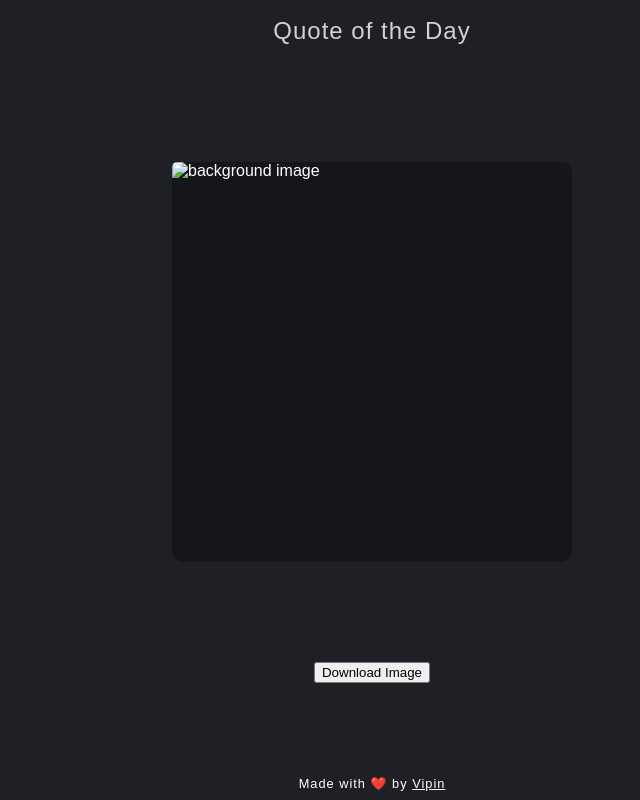
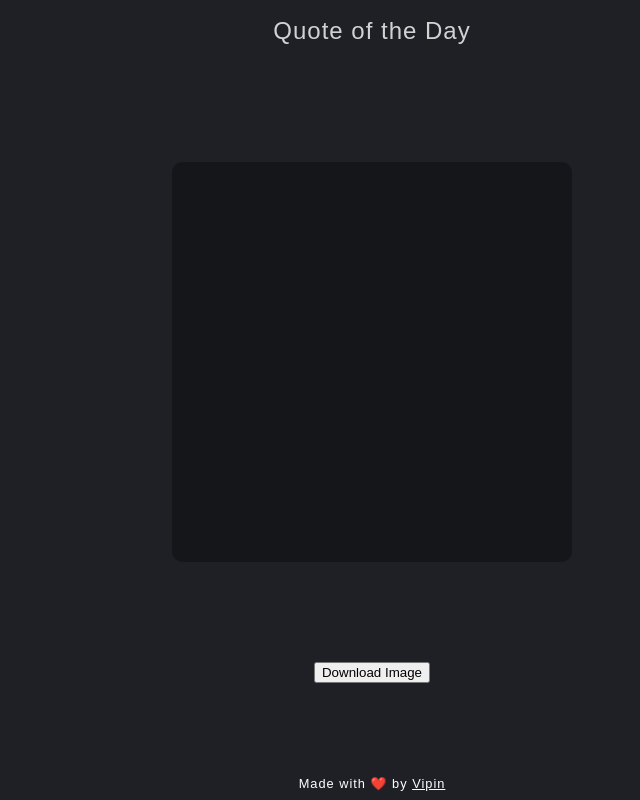
Before and after one commit to imvpn22/qotd, a plain HTML site: page index.html in a window 1280 px wide. Shown: the whole page, without its empty margins (268-908 px from the left). Drawn offline with Linux system fonts and the light colour scheme; some icons are missing.

Commit message:
change background image target

```diff
--- a/index.html
+++ b/index.html
@@ -15,7 +15,6 @@
     <div class="main-wrapper">
         <div class="head">Quote of the Day</div>
         <div class="main">
-            <img class="back-img" src="" alt="background image" />
             <div class="top">
                 <span id="quote-icon">
                     <i class="fa fa-quote-left" aria-hidden="true"></i>
--- a/script.js
+++ b/script.js
@@ -10,13 +10,15 @@ const getQuote = () => {
       const quoteData = res.contents.quotes[0];
       quoteDiv.innerText = quoteData.quote;
       authorDiv.innerText = quoteData.author;
-      backImage.style.backgroundImage = `url(${quoteData.background})`;
+      mainWrappperDiv.style.backgroundImage = `url(${quoteData.background})`;
     })
     .catch(err => console.log(err));
 };
 
-// Call the function initially
-getQuote();
+window.onload = function () {
+  // Call the function initially
+  getQuote();
+};
 
 const downloadImage = () => {
   html2canvas(mainWrappperDiv).then(canvas => {
--- a/style.css
+++ b/style.css
@@ -14,9 +14,7 @@ body {
   font-family: sans-serif;
   background-color: #1e2025;
   color: #fff;
-  /*     background-image: url("https://source.unsplash.com/random");
-      background-size: cover;
-      background-position: center center; */
+  background-position: center center;
   position: relative;
   min-height: 100vh;
   width: 100%;
@@ -26,21 +24,6 @@ div,
 p,
 a {
   transition: all 0.4s ease-in-out;
-}
-
-.back-img {
-  position: absolute;
-  /*     background-image: url(https://source.unsplash.com/random); */
-  top: 0;
-  bottom: 0;
-  left: 0;
-  /* right: 0; */
-  width: 100%;
-  background-position: center;
-  /*     height: 100%; */
-  border-radius: 5px;
-  z-index: 1;
-  overflow: hidden;
 }
 
 .head {
```
